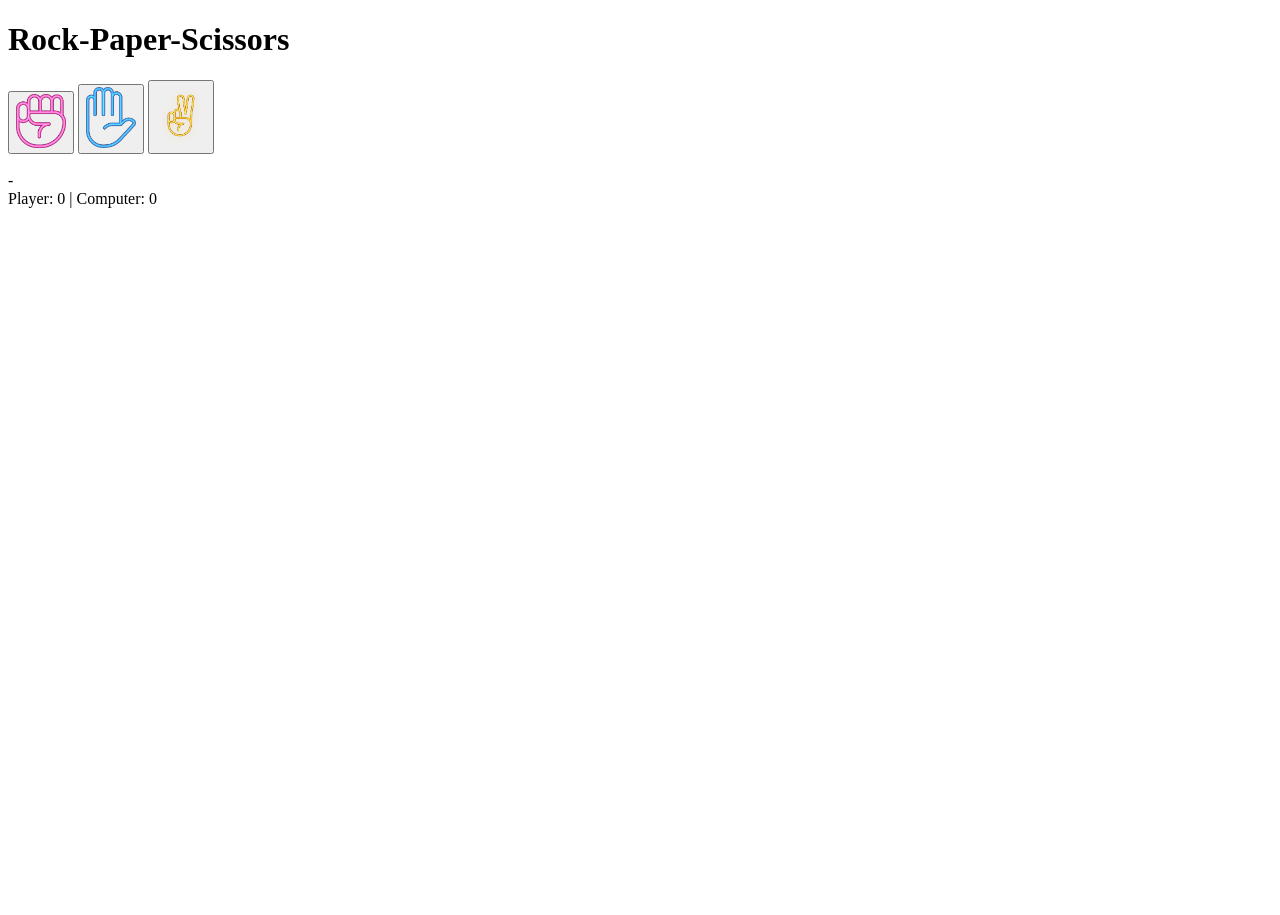
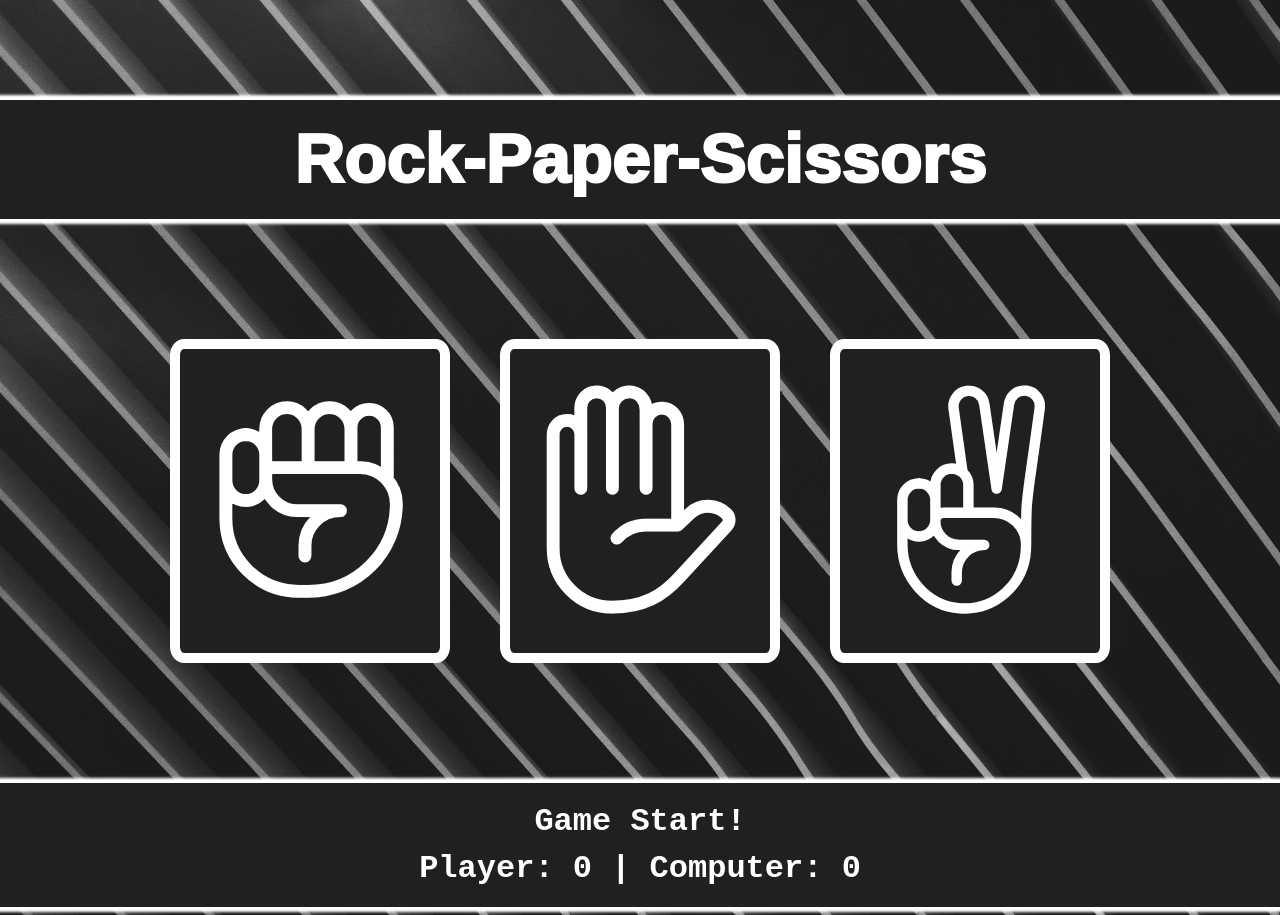
Before and after one commit to Fliishy/rock-paper-scissors-TOP, a plain HTML site: page rock-paper-scissors.html in a window 1280 px wide. Before the commit the page ends 800 px from the top, so only its background shows below. Drawn offline with Linux system fonts and the light colour scheme.

Commit message:
Finished the UI. Added background image, styled text and buttons. Change button images to be white. Added animations to buttons

```diff
--- a/rock-paper-scissors.html
+++ b/rock-paper-scissors.html
@@ -2,22 +2,29 @@
 <html>
   <head>
     <meta charset='utf-8'>
+    <link rel="stylesheet" href="style.css">
 
     <title>Rock, Paper, Scissors</title>
 
     <body>
+
       <h1> Rock-Paper-Scissors </h1>
 
-      <button class="button" id="rockButton"><img src="images/rock.png" width="50px" alt="rock"></button>
-      <button class="button" id="paperButton"><img src="images/paper.png" width="50px" alt="paper"></button>
-      <button class="button" id="scissorsButton"><img src="images/scissors.png" width="50px" alt="scissors"></button>
+      <!--buttons for rock paper scissors inside a container-->
+      <div id="buttonBox">
+        <button class="button" id="rockButton"><img src="images/rock.svg" alt="rock"></button>
+        <button class="button" id="paperButton"><img src="images/paper.svg" alt="paper"></button>
+        <button class="button" id="scissorsButton"><img src="images/scissors.svg" alt="scissors"></button>
+    </div>
 
-      <div id="container"><br></div>
+      <!--This is the container for the winner text and scores-->
+      <div id="container"></div>
 
     </body>
 
     <script>
 
+      // This randomly selects rock, paper, scissors for the computer
       function computerPlay() {
         let computerChoice = Math.floor(Math.random() * 3 + 1);
 
@@ -35,6 +42,7 @@
         }
       }
 
+      // This is the functionality for when a button is clicked to choose r/p/s
       const rockButton = document.querySelector("#rockButton");
       rockButton.addEventListener('click', () => {
         playerChoice = "rock";
@@ -57,6 +65,8 @@
       let playerScore = 0;
       let computerScore = 0;
 
+      // Game function that checks what player did vs what computer did
+      // answers are compared and +1 score is added when someone wins
       function playRound(playerSelection, computerSelection) {
         playerSelection = playerChoice;
         computerSelection = computerPlay();
@@ -96,6 +106,8 @@
           result.textContent = "Tie Game!";
         }
 
+        // if a score reaches 5, text appears and the scores are reset
+
         if (computerScore === 5) {
           result.textContent = "Game over! Computer wins!";
           computerScore = 0;
@@ -111,13 +123,16 @@
         }
       }
 
+      // these are the containers for the victory text and scores
       const container = document.querySelector('#container');
 
       const result = document.createElement('div');
-      result.textContent = '-';
+      result.classList.add('textResult');
+      result.textContent = 'Game Start!';
       container.appendChild(result);
 
       const scores = document.createElement('div');
+      scores.classList.add('textScores');
       scores.textContent = `Player: ${playerScore} | Computer: ${computerScore}`;
       container.appendChild(scores);
 
--- /dev/null
+++ b/style.css
@@ -0,0 +1,78 @@
+body {
+    background-image: url(images/black-bg.jpg);
+    /* scaling bg size so that it covers and doesn't repeat even when adjusted */
+    background-size: 160%;
+    color: white;
+    /* hides any overflow content (no scroll) */
+    overflow: hidden;
+}
+
+h1 {
+    text-align: center;
+    font-family:Arial, Helvetica, sans-serif;
+    background-color: rgb(32, 32, 32);
+    /* x-offset, y-offset, blur size, spread size, colour */
+    box-shadow: 0px 0px 2.5px 5px rgb(255, 255, 255);
+    font-size: 4.3em;
+    font-weight: 1000;
+    padding: 20px;
+    margin-top: 100px;
+    margin-right: -20px;
+    margin-left: -20px;
+}
+
+#buttonBox {
+    display: flex;
+    justify-content: center;
+    align-items: center;
+    gap: 50px;
+    margin-top: 120px;
+    margin-bottom: 120px;
+}
+
+#buttonBox img {
+    width: 200px;
+    height: auto;
+    padding: 20px;
+}
+
+.button {
+    background-color: rgb(32, 32, 32);
+    border-radius: 5%;
+    padding: 10px;
+    border: 10px solid white;
+    /* button transitions last 0.07s */
+    transition: all 0.07s;
+}
+
+.button:hover {
+    background-color: orange;
+    transition: all 0.07s;
+    /* scales button to be 1.1x size */
+    transform: scale(1.1);
+}
+
+.button:active {
+    background-color: green;
+    transition: all 0.00005s;
+}
+
+#container {
+    text-align: center;
+    background-color: rgb(32, 32, 32);
+    box-shadow: 0px 0px 2.5px 5px rgb(255, 255, 255);
+    padding: 20px;
+    margin-right: -20px;
+    margin-left: -20px;
+    font-size: 2em;
+    font-family:'Courier New', Courier, monospace;
+}
+
+.textResult {
+    font-weight: 900;
+    margin-bottom: 10px;
+}
+
+.textScores {
+    font-weight: 700;
+}
```
Also changed, not shown: images/black-bg.jpg (added), images/paper.png (deleted), images/paper.svg (added), images/rock.png (deleted), images/rock.svg (added), images/scissors.png (deleted), images/scissors.svg (added).
